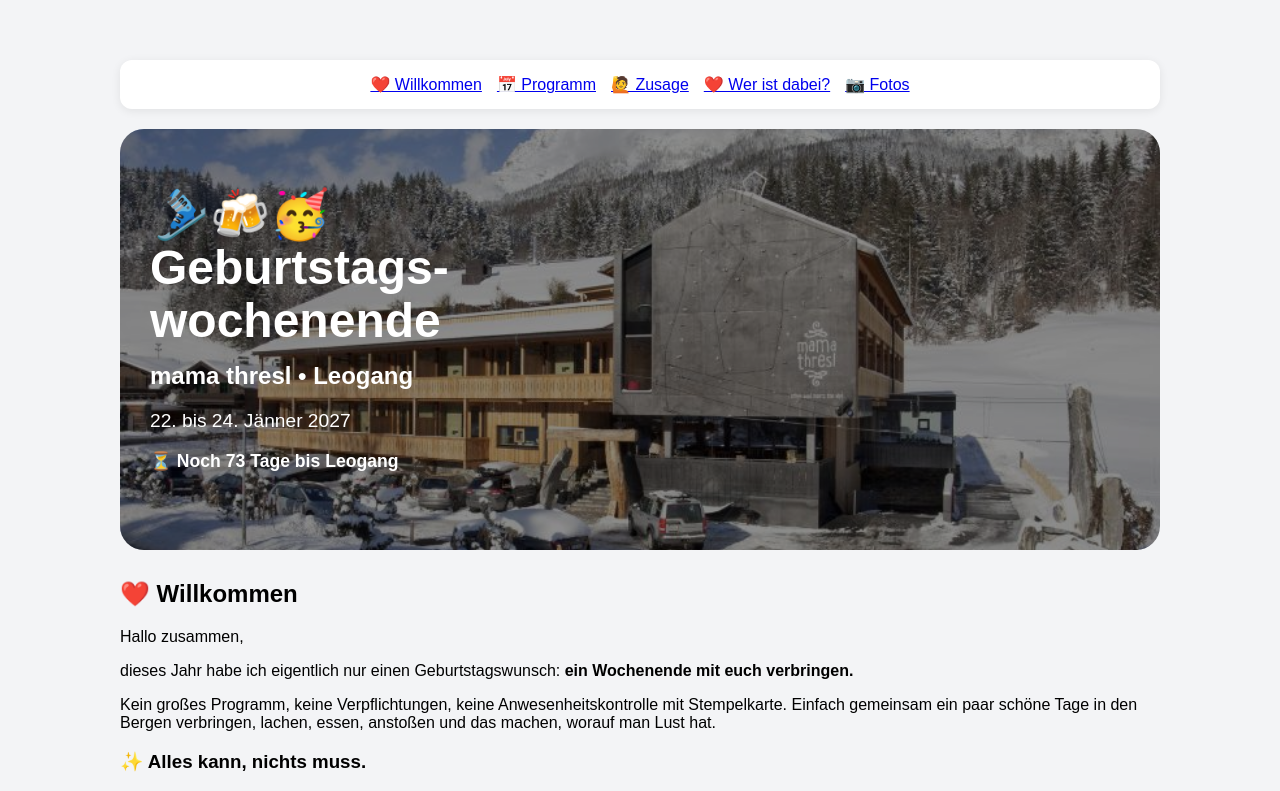
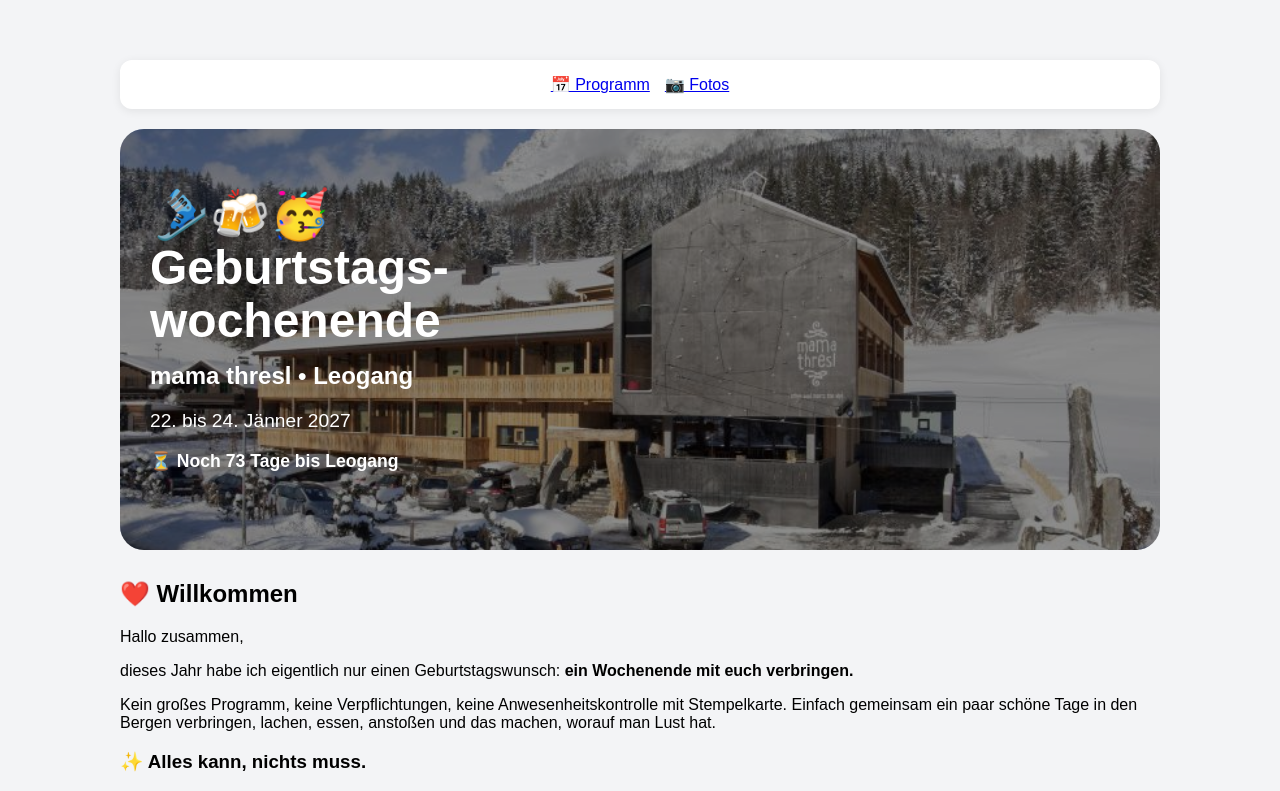
Before and after one commit to tina11610/leogang-weekend-2027, a React (Vite) app: page / in a window 1280 px wide. Shown: the top 791 px of the page. Built offline with nearby package versions, Linux system fonts and the light colour scheme; no server answers; the database is empty.

Commit message:
Simplify navigation

```diff
--- a/src/App.jsx
+++ b/src/App.jsx
@@ -120,10 +120,7 @@ const daysUntil = Math.ceil(
     boxShadow: "0 2px 10px rgba(0,0,0,0.08)",
   }}
 >
-  <a href="#willkommen">❤️ Willkommen</a>
   <a href="#programm">📅 Programm</a>
-  <a href="#zusage">🙋 Zusage</a>
-  <a href="#teilnehmer">❤️ Wer ist dabei?</a>
   <a href="#fotos">📷 Fotos</a>
 </nav>
         {/* Hero */}
```
